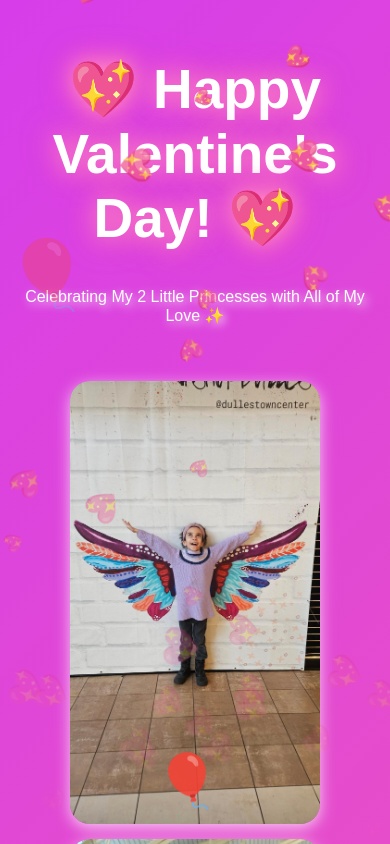
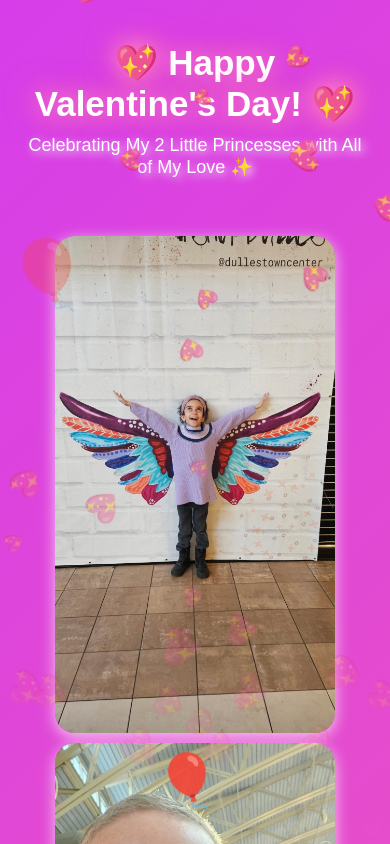
Before and after one commit to waydesaffield/ValentinesDay2025, a plain HTML site: page index.html in a window 390 px wide. Shown: the top 844 px of the page. Drawn offline with Linux system fonts and the light colour scheme.

Commit message:
Update styles.css
Smoother scrolling, better for mobile

```diff
--- a/styles.css
+++ b/styles.css
@@ -7,7 +7,8 @@ body {
     padding: 0;
     font-family: 'Cursive', sans-serif;
     text-align: center;
-    overflow: hidden;
+    overflow-x: hidden; /* Prevents horizontal scrolling */
+    overflow-y: auto; /* Allows vertical scrolling */
 }
 
 /* Header Styling */
@@ -19,9 +20,15 @@ header {
 }
 
 h1 {
-    font-size: 55px;
+    font-size: 45px; /* Adjusted for better mobile compatibility */
     font-weight: bold;
     animation: glow 2s infinite alternate;
+    margin-bottom: 10px;
+}
+
+p {
+    font-size: 20px;
+    margin-top: 5px;
 }
 
 @keyframes glow {
@@ -36,6 +43,8 @@ h1 {
     justify-content: center;
     gap: 15px;
     padding: 20px;
+    max-width: 90%;
+    margin: 0 auto;
 }
 
 .gallery img {
@@ -67,6 +76,7 @@ footer {
     top: 0;
     left: 0;
     pointer-events: none;
+    overflow: hidden;
 }
 
 @keyframes heartFall {
@@ -118,3 +128,34 @@ footer {
     from { opacity: 0; }
     to { opacity: 1; }
 }
+
+/* Mobile Optimizations */
+@media (max-width: 768px) {
+    body {
+        overflow-y: auto; /* Allows scrolling */
+    }
+
+    .gallery {
+        flex-direction: column;
+        align-items: center;
+        gap: 10px;
+    }
+
+    .gallery img {
+        width: 80%; /* Makes images responsive */
+        max-width: 300px;
+    }
+
+    h1 {
+        font-size: 35px;
+    }
+
+    p {
+        font-size: 18px;
+    }
+
+    .heart-rain::before,
+    .heart-rain::after {
+        font-size: 20px; /* Smaller hearts on mobile */
+    }
+}
```
